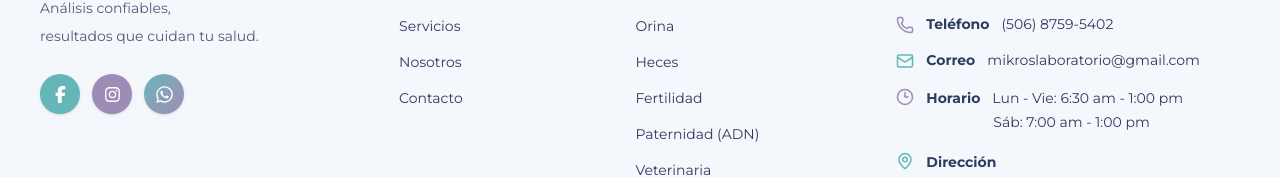
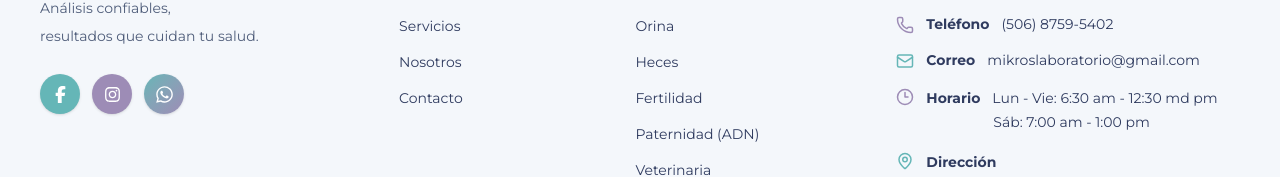
Before and after one commit to microslabwebsite/mirkos-lab-website, a Next.js app: page / in a window 1280 px wide. Shown: the part 1066-1243 px from the top of the page. Built offline with nearby package versions, Linux system fonts and the light colour scheme.

Commit message:
Modify labs schedule

```diff
--- a/components/Footer.tsx
+++ b/components/Footer.tsx
@@ -179,7 +179,7 @@ export default function Footer() {
               <div className='text-sm leading-6 text-[#2f3b5f]'>
                 <div className='flex flex-wrap gap-x-3'>
                   <span className='font-semibold'>Horario</span>
-                  <span>Lun - Vie: 6:30 am - 1:00 pm</span>
+                  <span>Lun - Vie: 6:30 am - 12:30 md pm</span>
                 </div>
 
                 <p className='sm:pl-[67px]'>Sáb: 7:00 am - 1:00 pm</p>
```
